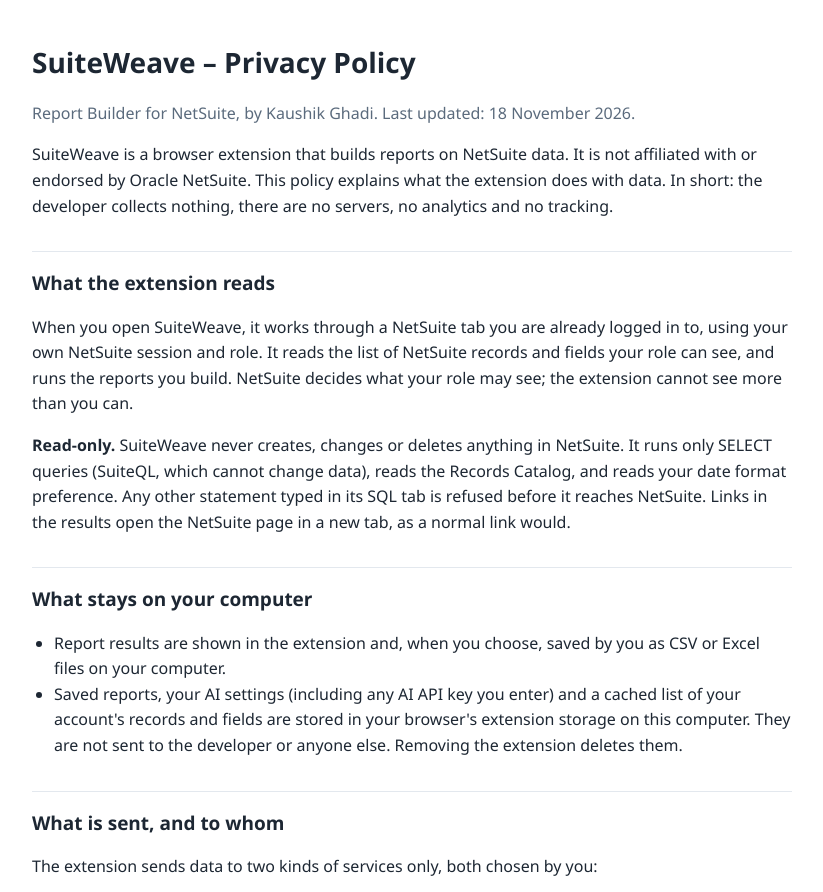
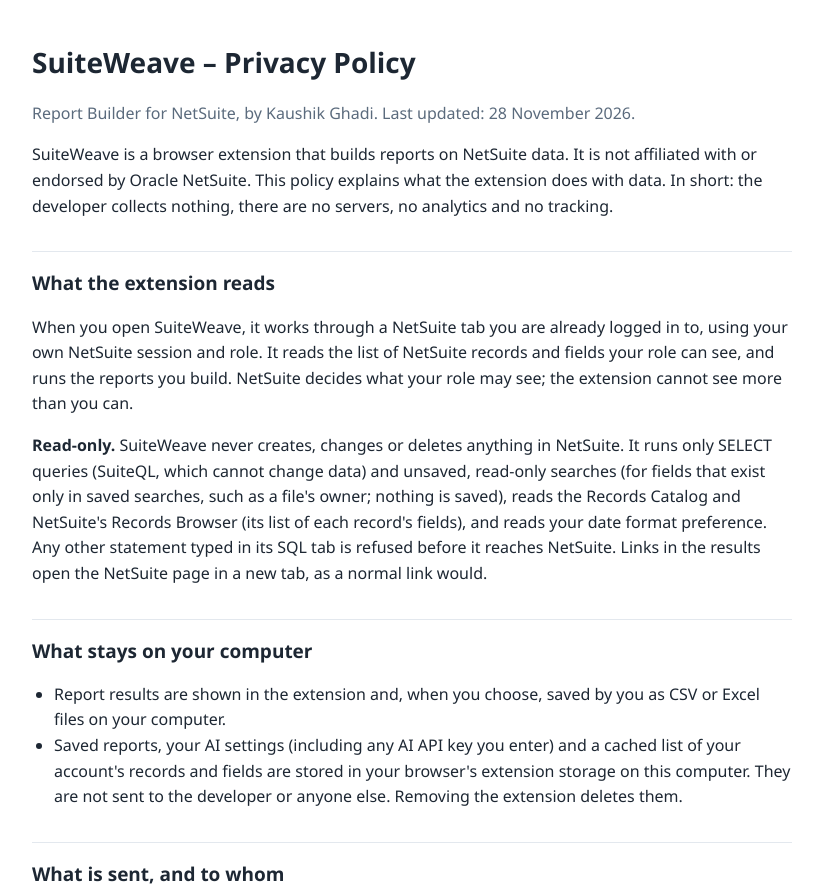
Before and after one commit to kaushikghadi/suiteweave, a plain HTML site: page index.html in a window 1280 px wide. Shown: the top 892 px of the page, without its empty margins (228-1051 px from the left). Drawn offline with Linux system fonts and the light colour scheme.

Commit message:
Privacy policy: mention read-only searches and the Records Browser (28 November 2026)
Co-Authored-By: Claude Opus 5.5 <noreply@anthropic.com>

```diff
--- a/index.html
+++ b/index.html
@@ -20,12 +20,12 @@
 <body>
 <main>
   <h1>SuiteWeave – Privacy Policy</h1>
-  <p class="muted">Report Builder for NetSuite, by Kaushik Ghadi. Last updated: 18 November 2026.</p>
+  <p class="muted">Report Builder for NetSuite, by Kaushik Ghadi. Last updated: 28 November 2026.</p>
   <p>SuiteWeave is a browser extension that builds reports on NetSuite data. It is not affiliated with or endorsed by Oracle NetSuite. This policy explains what the extension does with data. In short: the developer collects nothing, there are no servers, no analytics and no tracking.</p>
 
   <h2>What the extension reads</h2>
   <p>When you open SuiteWeave, it works through a NetSuite tab you are already logged in to, using your own NetSuite session and role. It reads the list of NetSuite records and fields your role can see, and runs the reports you build. NetSuite decides what your role may see; the extension cannot see more than you can.</p>
-  <p><strong>Read-only.</strong> SuiteWeave never creates, changes or deletes anything in NetSuite. It runs only SELECT queries (SuiteQL, which cannot change data), reads the Records Catalog, and reads your date format preference. Any other statement typed in its SQL tab is refused before it reaches NetSuite. Links in the results open the NetSuite page in a new tab, as a normal link would.</p>
+  <p><strong>Read-only.</strong> SuiteWeave never creates, changes or deletes anything in NetSuite. It runs only SELECT queries (SuiteQL, which cannot change data) and unsaved, read-only searches (for fields that exist only in saved searches, such as a file's owner; nothing is saved), reads the Records Catalog and NetSuite's Records Browser (its list of each record's fields), and reads your date format preference. Any other statement typed in its SQL tab is refused before it reaches NetSuite. Links in the results open the NetSuite page in a new tab, as a normal link would.</p>
 
   <h2>What stays on your computer</h2>
   <ul>
```
